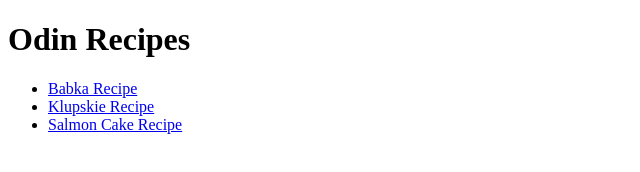
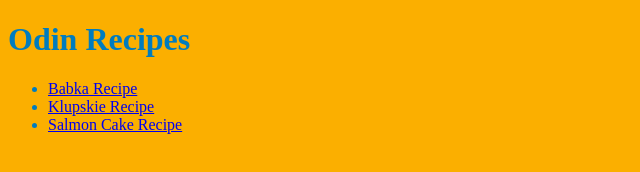
Before and after one commit to Tzvi-H/odin-recipes, a plain HTML site: page index.html in a window 1280 px wide. Shown: the whole page, without its empty margins (0-640 px from the left). Drawn offline with Linux system fonts and the light colour scheme.

Commit message:
added css file, and basic styles

```diff
--- a/index.html
+++ b/index.html
@@ -4,6 +4,7 @@
   <meta charset="UTF-8">
   <meta http-equiv="X-UA-Compatible" content="IE=edge">
   <meta name="viewport" content="width=device-width, initial-scale=1.0">
+  <link rel="stylesheet" href="style.css">
   <title>Odin Recipes</title>
 </head>
 <body>
--- /dev/null
+++ b/style.css
@@ -0,0 +1,4 @@
+body {
+  background-color: #FBAF00;
+  color: #007CBE;
+}
```
